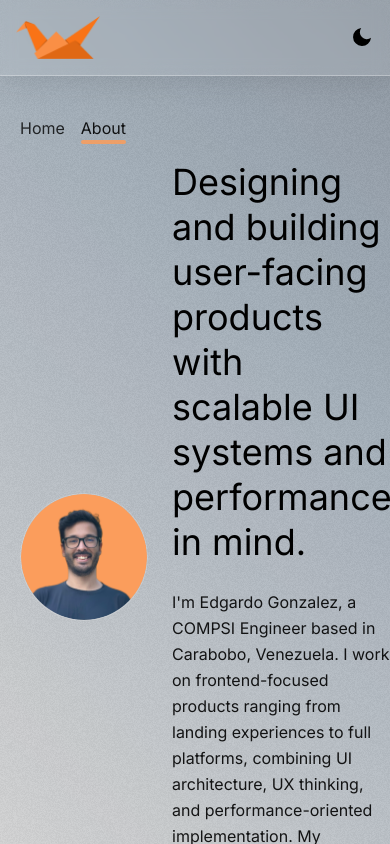
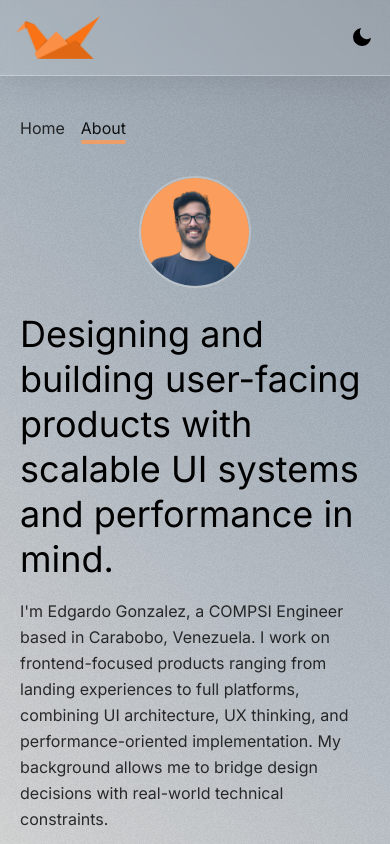
Before and after one commit to maliceedg/portfolio, a Next.js app: page /about in a window 390 px wide. Built offline with nearby package versions, Linux system fonts and the light colour scheme; a web font is replaced by a local one.

Commit message:
improve initial section layout for mobile

```diff
--- a/app/about/page.tsx
+++ b/app/about/page.tsx
@@ -8,7 +8,7 @@ export default function AboutPage() {
     <main className={styles.container}>
       <div className="container mx-auto max-w-6xl md:mt-32 mt-24 lg:p-4 md:p-3 p-5">
         <header className="w-full">
-          <div className="flex gap-4 mb-4">
+          <div className="flex gap-4 mb-8">
             <Link href="/" className="opacity-80">
               Home
             </Link>
@@ -18,25 +18,25 @@ export default function AboutPage() {
             </span>
           </div>
 
-          <div className="flex flexwrap gap-6 items-center">
+          <div className="flex flex-col gap-6 md:flex-row md:items-start">
+            <div className="flex justify-center md:justify-start md:shrink-0">
               <Image
                 src="/profile-pic.png"
                 alt="Profile"
                 width={128}
                 height={128}
-              className="border border-white/20 rounded-full"
+                className="w-28 h-28 md:w-32 md:h-32 border-2 border-white/25 rounded-full"
                 priority
               />
+            </div>
 
-            <div>
-              <h1 className="text-4xl leading-tight">
+            <div className="min-w-0">
+              <h1 className="text-4xl md:text-5xl leading-tight">
                 Designing and building user-facing products with scalable UI
                 systems and performance in mind.
               </h1>
 
-              <p
-                className={`${inter.className} mt-6 leading-relaxed opacity-90`}
-              >
+              <p className="mt-4 opacity-80 leading-relaxed max-w-prose">
                 I&apos;m Edgardo Gonzalez, a COMPSI Engineer based in Carabobo,
                 Venezuela. I work on frontend-focused products ranging from
                 landing experiences to full platforms, combining UI
```
Lines whose indentation alone changed are shown as unchanged.
